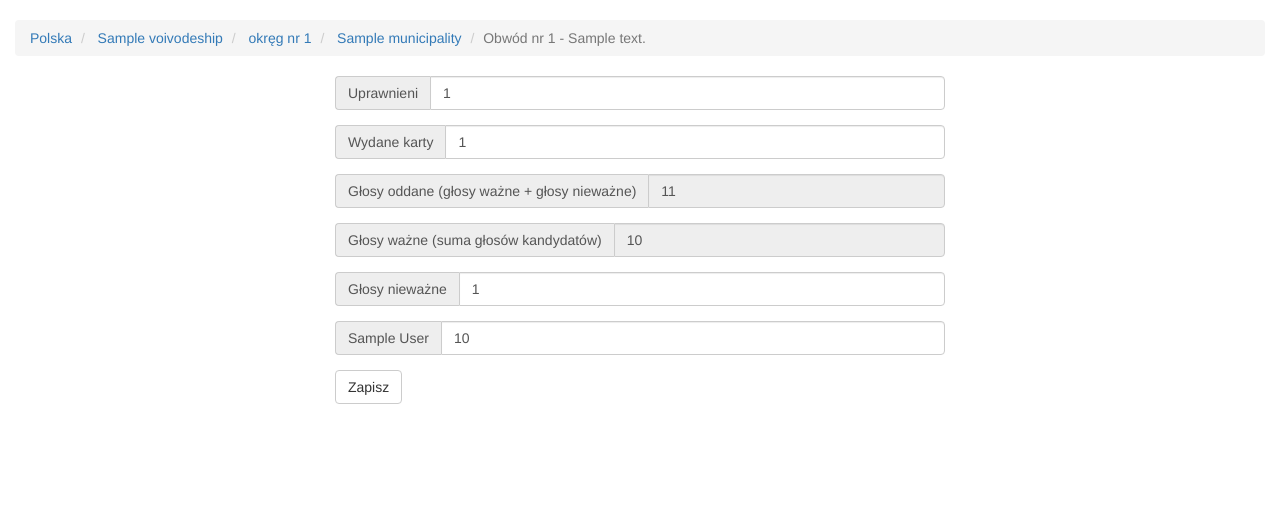
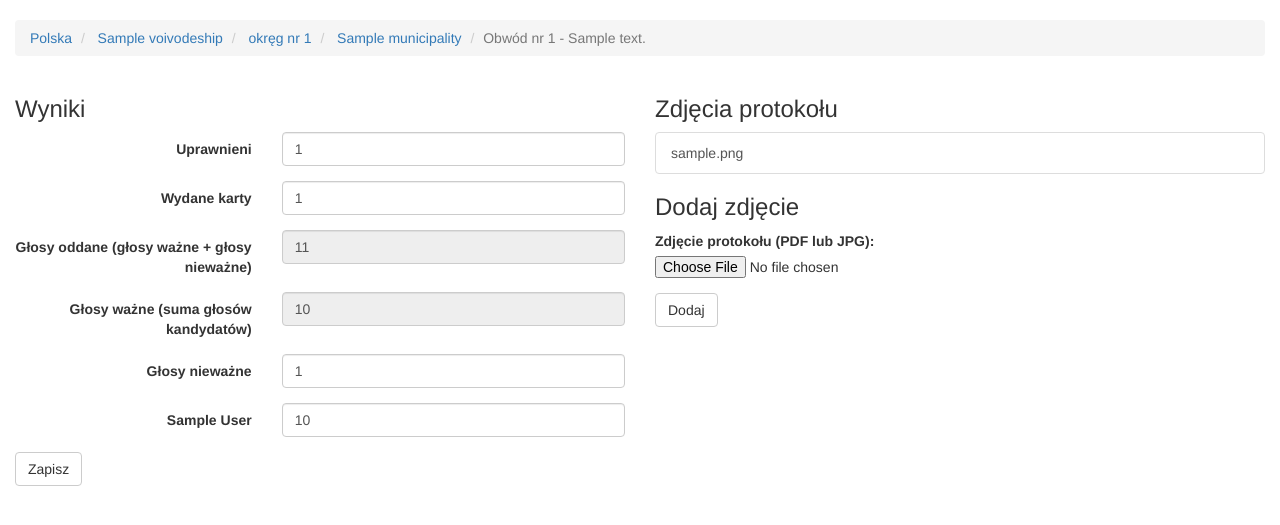
Before and after one commit to lraszkiewicz/www, a Django app: a page that uses zadanie2/templates/elections/place.html in a window 1280 px wide. Shown: the part 52-577 px from the top of the page. Run offline with Django 3.2, Linux system fonts and the light colour scheme; a user stored in the database is signed in; tables that the repository leaves empty hold one stand-in row (values such as "Sample post"); some libraries are stand-ins or nearby versions; some web fonts are replaced.

Commit message:
File adding

```diff
--- a/zadanie2/elections/admin.py
+++ b/zadanie2/elections/admin.py
@@ -8,3 +8,4 @@ admin.site.register(District)
 admin.site.register(Municipality)
 admin.site.register(Place)
 admin.site.register(Votes)
+admin.site.register(ProtocolFile)
--- a/zadanie2/elections/forms.py
+++ b/zadanie2/elections/forms.py
@@ -1,7 +1,7 @@
 from django import forms
 from django.db.models import Sum
 
-from .models import Candidate, Votes
+from .models import Candidate, Votes, ProtocolFile
 
 
 class PlaceEditForm(forms.Form):
@@ -38,3 +38,7 @@ class PlaceEditForm(forms.Form):
             raise forms.ValidationError('Oddano więcej głosów niż wydano kart.')
         if int(cleaned_data['issued_ballots']) > cleaned_data['eligible_voters']:
             raise forms.ValidationError('Wydano więcej kart niż było osób uprawnionych do głosowania')
+
+
+class ProtocolUploadForm(forms.Form):
+    file = forms.FileField(label='Zdjęcie protokołu (PDF lub JPG)')
--- a/zadanie2/elections/models.py
+++ b/zadanie2/elections/models.py
@@ -1,3 +1,5 @@
+import os
+
 from django.db import models
 
 
@@ -62,3 +64,16 @@ class Votes(models.Model):
     class Meta:
         unique_together = ('candidate', 'place')
         verbose_name_plural = "votes"
+
+
+def protocol_file_path(instance, filename):
+    return 'elections/protocols/protokol{}_{}{}'.format(
+        ProtocolFile.objects.filter(place=instance.place).count() + 1,
+        instance.place.id,
+        os.path.splitext(filename)[1]
+    )
+
+
+class ProtocolFile(models.Model):
+    place = models.ForeignKey('Place')
+    file = models.FileField(upload_to=protocol_file_path)
--- a/zadanie2/elections/views.py
+++ b/zadanie2/elections/views.py
@@ -151,24 +151,34 @@ def municipality(request, m_id):
 
 def place(request, p_id):
     p = get_object_or_404(Place, id=p_id)
-    if not request.user.is_authenticated:
-        return redirect(reverse_municipality(p.municipality.id))
-    if request.method == 'POST':
-        form = PlaceEditForm(request.POST, place=p)
-        if form.is_valid():
-            p.eligible_voters = int(form.cleaned_data['eligible_voters'])
-            p.issued_ballots = int(form.cleaned_data['issued_ballots'])
-            p.spoilt_ballots = int(form.cleaned_data['spoilt_ballots'])
+
+    if request.method == 'POST' and 'results_form' in request.POST:
+        results_form = PlaceEditForm(request.POST, place=p)
+        if results_form.is_valid():
+            p.eligible_voters = int(results_form.cleaned_data['eligible_voters'])
+            p.issued_ballots = int(results_form.cleaned_data['issued_ballots'])
+            p.spoilt_ballots = int(results_form.cleaned_data['spoilt_ballots'])
             p.save()
             for c in Candidate.objects.all():
                 v = Votes.objects.get(candidate=c, place=p)
-                v.amount = form.cleaned_data['candidate_{}'.format(c.id)]
+                v.amount = results_form.cleaned_data['candidate_{}'.format(c.id)]
                 v.save()
             return redirect(reverse_municipality(p.municipality.id))
     else:
-        form = PlaceEditForm(place=p)
+        results_form = PlaceEditForm(place=p)
+
+    if request.method == 'POST' and 'file_form' in request.POST:
+        file_form = ProtocolUploadForm(request.POST, request.FILES)
+        if file_form.is_valid():
+            instance = ProtocolFile(place=p, file=request.FILES['file'])
+            instance.save()
+            return redirect(reverse(place, args=[p_id]))
+    else:
+        file_form = ProtocolUploadForm()
+
     return render(request, 'elections/place.html', {
-        'form': form,
+        'results_form': results_form,
+        'file_form': file_form,
         'breadcrumb': [
             [('Polska', reverse('index'))],
             generate_breadcrumb_voivodeships(Place.objects.filter(id=p_id)),
@@ -176,6 +186,8 @@ def place(request, p_id):
             [(p.municipality.name, reverse_municipality(p.municipality.id))],
             'Obwód nr {} - {}'.format(p.number, p.address)
         ],
+        'p_id': p_id,
+        'protocols': [(f.file.url, os.path.basename(f.file.name)) for f in ProtocolFile.objects.filter(place=p)]
     })
 
 
--- /dev/null
+++ b/zadanie2/media/elections/media_test.html
@@ -0,0 +1 @@
+dsgvdfjkbn
--- a/zadanie2/templates/elections/place.html
+++ b/zadanie2/templates/elections/place.html
@@ -4,20 +4,19 @@
 
 {% block content %}
     <div class="row">
-        <div class="col-md-6 col-md-offset-3">
-            <form action="." method="post">
+        <div class="col-md-6">
+            <h3>Wyniki</h3>
+            {% if user.is_authenticated %}
+                <form action="." method="post" class="form-horizontal">
                     {% csrf_token %}
                     {{ form.non_field_errors }}
-                {% for field in form %}
+                    {% for field in results_form %}
                         <div class="form-group">
-                        <div class="input-group">
                             {{ field.errors }}
-                            <span class="input-group-addon">
-                                {{ field.label }}
-                            </span>
+                            <label for="{{ field.id_for_label }}" class="col-md-5 control-label">{{ field.label }}</label>
+                            <div class="col-md-7">
                                 <input type="number" name="{{ field.html_name }}" value="{{ field.value }}"
-                                   class="form-control" required id="{{ field.auto_id }}"
-                                   aria-describedby="addon_{{ field.auto_id }}" title="{{ field.label }}"
+                                       class="form-control" required id="{{ field.id_for_label }}"
                                        {% if field.field.disabled %}
                                            disabled
                                        {% endif %}
@@ -25,7 +24,26 @@
                             </div>
                         </div>
                     {% endfor %}
-                <button type="submit" class="btn btn-default">Zapisz</button>
+                    <button type="submit" class="btn btn-default" name="results_form">Zapisz</button>
+                </form>
+            {% endif %}
+        </div>
+        <div class="col-md-6">
+            <h3>Zdjęcia protokołu</h3>
+            {% if protocols %}
+                <div class="list-group">
+                    {% for url, name in protocols %}
+                        <a href="{{ url }}" class="list-group-item">{{ name }}</a>
+                    {% endfor %}
+                </div>
+            {% else %}
+                <p>Brak zdjęć protokołu w tym obwodzie.</p>
+            {% endif %}
+            <h3>Dodaj zdjęcie</h3>
+            <form action="." method="post" enctype="multipart/form-data">
+                {% csrf_token %}
+                <div class="form-group">{{ file_form }}</div>
+                <button type="submit" class="btn btn-default" name="file_form">Dodaj</button>
             </form>
         </div>
     </div>
--- a/zadanie2/zadanie2/settings.py
+++ b/zadanie2/zadanie2/settings.py
@@ -24,7 +24,7 @@ SECRET_KEY = '=_vkgsjdmxv$n5ydil@8o^gy9h_xa7-cfs_b_(xz1__wujt=e='
 
 # SECURITY WARNING: don't run with debug turned on in production!
 DEBUG = True
-USE_DEBUG_TOOLBAR = False
+USE_DEBUG_TOOLBAR = True
 
 ALLOWED_HOSTS = []
 
@@ -122,6 +122,8 @@ USE_TZ = True
 
 STATIC_URL = '/static/'
 
+MEDIA_URL = '/media/'
+MEDIA_ROOT = os.path.join(BASE_DIR, 'media/')
 
 # django debug toolbar
 
--- a/zadanie2/zadanie2/urls.py
+++ b/zadanie2/zadanie2/urls.py
@@ -17,6 +17,7 @@ from django.conf.urls import url, include
 from django.contrib import admin
 from django.contrib.auth import views as auth_views
 from django.views.generic import RedirectView
+from django.conf.urls.static import static
 
 from . import settings
 
@@ -25,7 +26,7 @@ urlpatterns = [
     url(r'^admin/', admin.site.urls),
     url(r'^elections/', include('elections.urls')),
     url(r'^logout/$', auth_views.logout, name='logout')
-]
+] + static(settings.MEDIA_URL, document_root=settings.MEDIA_ROOT)
 
 if settings.USE_DEBUG_TOOLBAR:
     import debug_toolbar
```
Also changed, not shown: zadanie2/elections/migrations/0002_protocolfile.py (added), 1 other file. Lines whose indentation alone changed are shown as unchanged.
